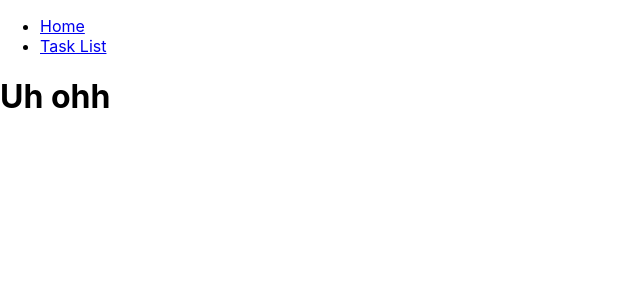
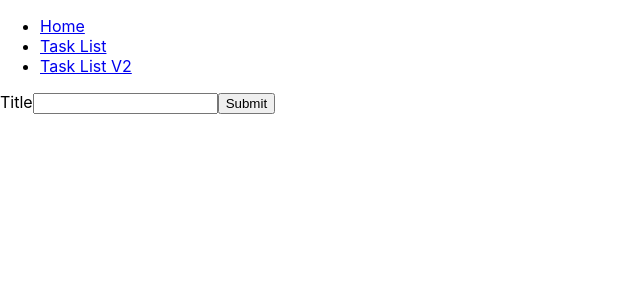
Before and after one commit to jayed-tz/task-master-advanced, a React (Create React App) app: page /task-list-v2 in a window 1280 px wide. Shown: the top 300 px of the page, without its empty margins (0-640 px from the left). Built offline with nearby package versions, Linux system fonts and the light colour scheme.

Commit message:
component using useState

```diff
--- a/src/components/MainNavigation.tsx
+++ b/src/components/MainNavigation.tsx
@@ -16,6 +16,12 @@ const MainNavigation = () => {
                         to='task-list'
                     >Task List</NavLink>
                 </li>
+                <li>
+                    <NavLink
+                        className={({isActive}) => isActive ? 'active' : undefined }
+                        to='task-list-v2'
+                    >Task List V2</NavLink>
+                </li>
             </ul>
         </nav>
     </header>;
--- /dev/null
+++ b/src/components/NewTaskV2.tsx
@@ -0,0 +1,25 @@
+import {useRef} from "react";
+import React from 'react'
+import TaskV2 from "../models/taskv2";
+const NewTaskV2: React.FC<{onAddTask: (task: TaskV2) => void}> = (props) => {
+    const todoTextInputRef = useRef<HTMLInputElement>(null);
+    const submitHandler = (event: React.FormEvent) => {
+        event.preventDefault();
+        const enteredText = todoTextInputRef.current!.value;
+
+        if (enteredText.trim().length === 0) {
+            // indicate error
+            return;
+        }
+
+        props.onAddTask({id: new Date().toISOString(), title: 'Todo task'});
+        todoTextInputRef.current!.value = '';
+    }
+    return <form onSubmit={submitHandler}>
+        <label htmlFor="text">Title</label>
+        <input type="text" id="text" ref={todoTextInputRef}/>
+        <button>Submit</button>
+    </form>
+}
+
+export default NewTaskV2;
--- /dev/null
+++ b/src/models/tagv2.ts
@@ -0,0 +1,6 @@
+type TagV2 = {
+    name: string;
+    id: string;
+}
+
+export default TagV2;
--- /dev/null
+++ b/src/models/taskv2.ts
@@ -0,0 +1,9 @@
+import TagV2 from "./tagv2";
+
+type TaskV2 = {
+    id: string;
+    title: string;
+    tags?: TagV2[]
+}
+
+export default TaskV2;
--- /dev/null
+++ b/src/pages/TaskListV2.tsx
@@ -0,0 +1,21 @@
+import {useState} from "react";
+import TaskV2 from "../models/taskv2";
+import NewTaskV2 from "../components/NewTaskV2";
+
+const TaskListPageV2 = () => {
+    const [taskList, setTaskList] = useState<TaskV2[]>([]);
+    const addTaskHandler = (task: TaskV2) => {
+        setTaskList([...taskList, task])
+    }
+
+    return <>
+        <ul>
+            {taskList.map(t =>
+                <li key={t.id}>{t.title}</li>
+            )}
+        </ul>
+        <NewTaskV2 onAddTask={addTaskHandler} />
+    </>
+}
+
+export default TaskListPageV2;
```
Also changed, not shown: src/App.tsx (+7 -1 lines).
